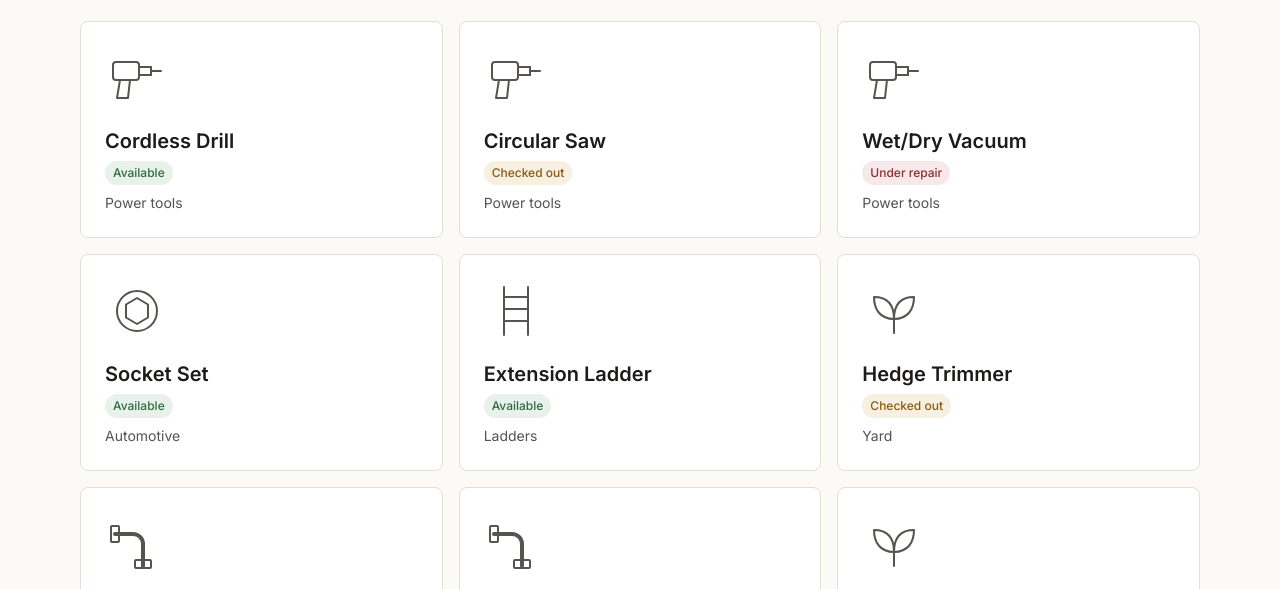
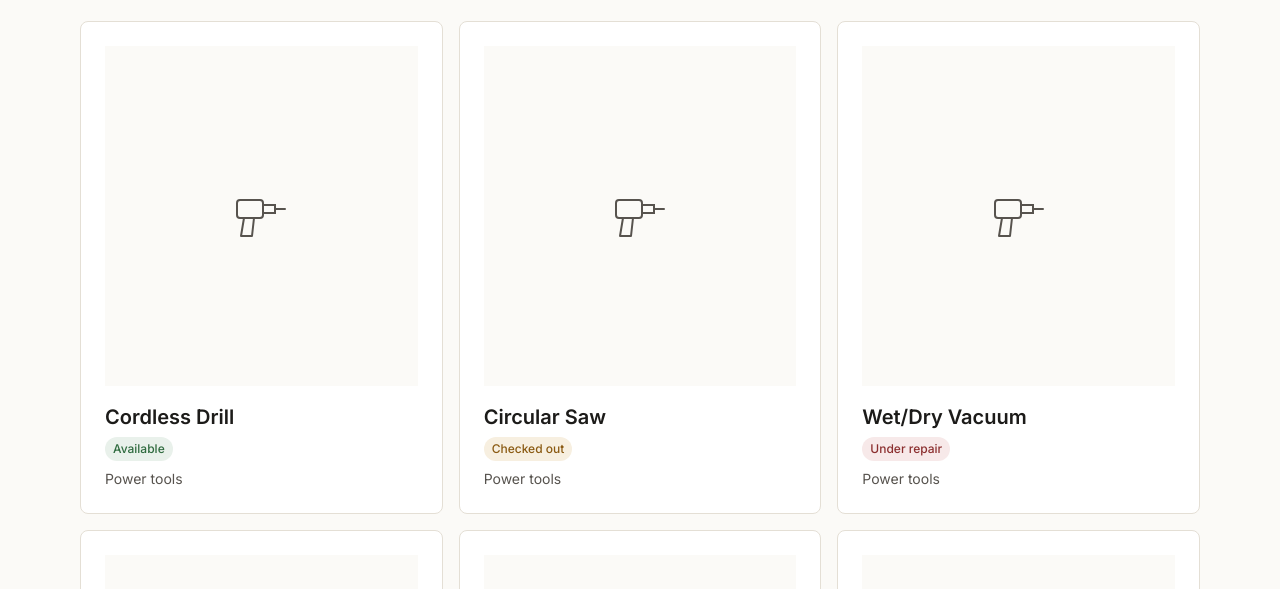
Before and after one commit to Marhysa/d4d-build-a, a website: page index.html in a window 1280 px wide. Shown: the part 166-755 px from the top of the page. Drawn offline with Linux system fonts and the light colour scheme.

Commit message:
Changed the image size and background color.

```diff
--- a/index.html
+++ b/index.html
@@ -56,7 +56,7 @@
           card.className = "flex min-h-48 flex-col rounded-card border border-border bg-surface-raised p-lg transition-colors hover:border-accent";
 
           const top = document.createElement("div");
-          top.className = "mb-md flex items-start";
+          top.className = "mb-md flex h-[340px] w-[320px] max-w-full items-center justify-center bg-surface";
 
           const icon = document.createElement("img");
           icon.src = `images/${encodeURIComponent(tool.category)}.svg`;
```
Also changed, not shown: dist/styles.css.
